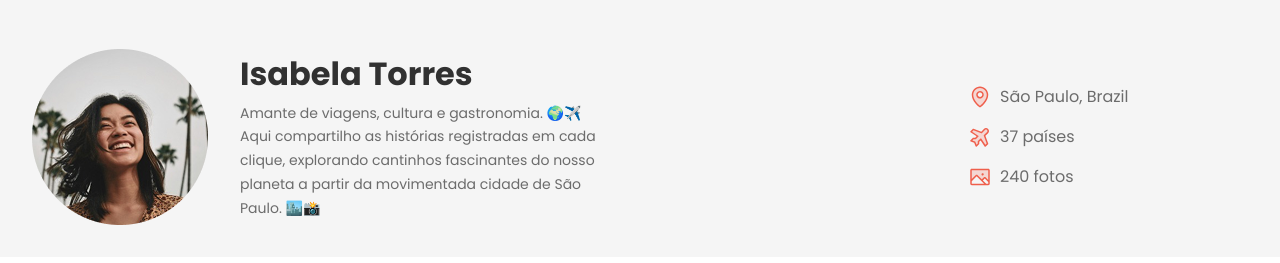
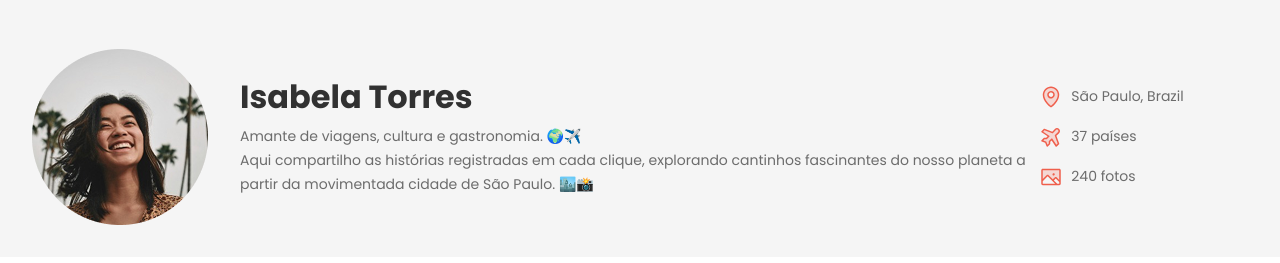
Before and after one commit to analucardosods/projeto-travelgram, a plain HTML site: page index.html in a window 1280 px wide. Shown: the part 79-342 px from the top of the page. Drawn offline with Linux system fonts and the light colour scheme.

Commit message:
change header

```diff
--- a/styles/header.css
+++ b/styles/header.css
@@ -1,5 +1,6 @@
 header  {
 padding-block: 32px;
+font: var(--txt-md);
 }
 
 header .container {
@@ -14,10 +15,6 @@ align-items: center;
 gap: 32px;
 }
 
-#profile > div {
-max-width: 384px;
-
-}
 
 #profile h1 {
   font: var(--txt-lg);
@@ -26,7 +23,7 @@ max-width: 384px;
 }
 
 #profile p {
-  font: var(--txt-md);
+
 }
 
 #info {
```
